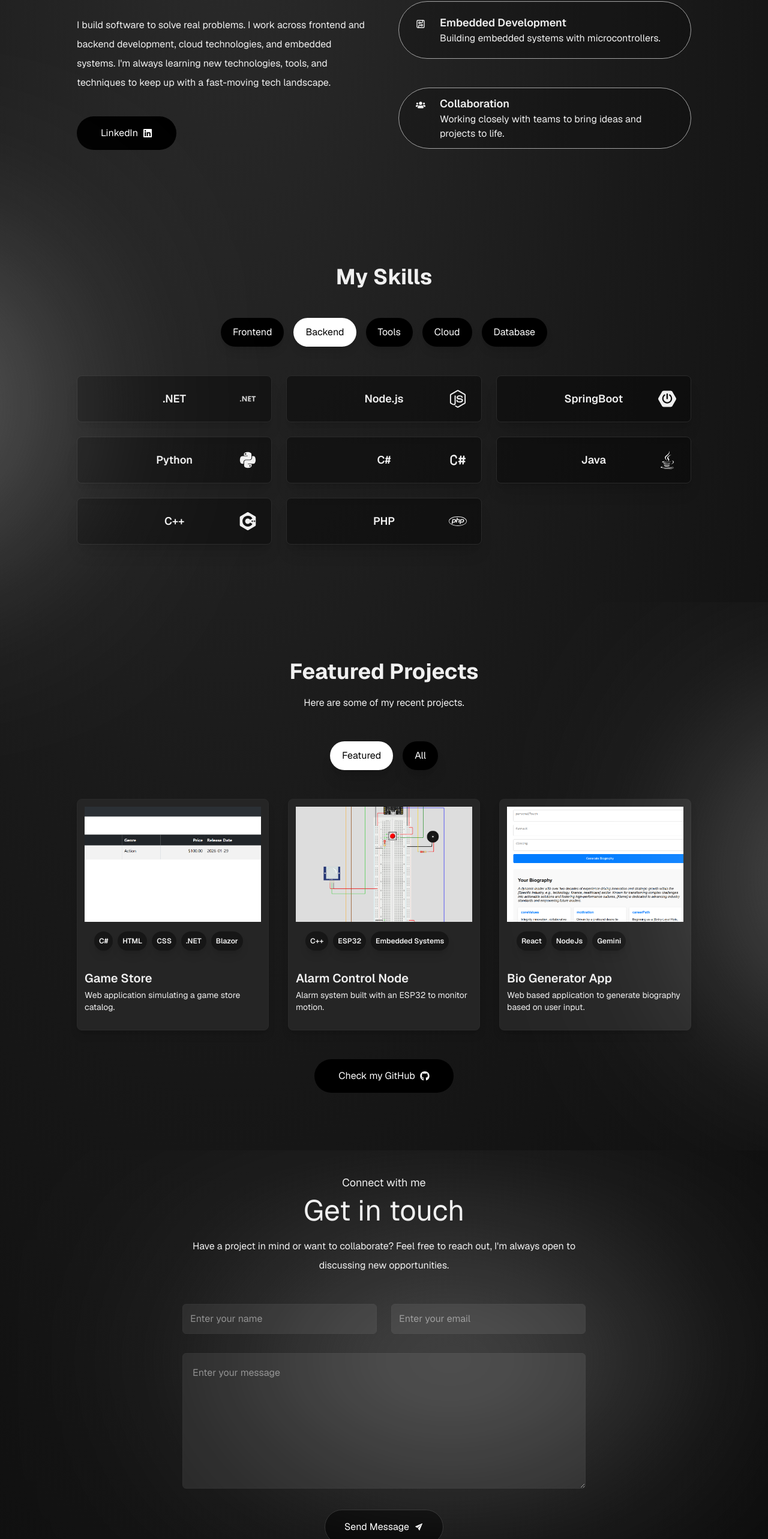
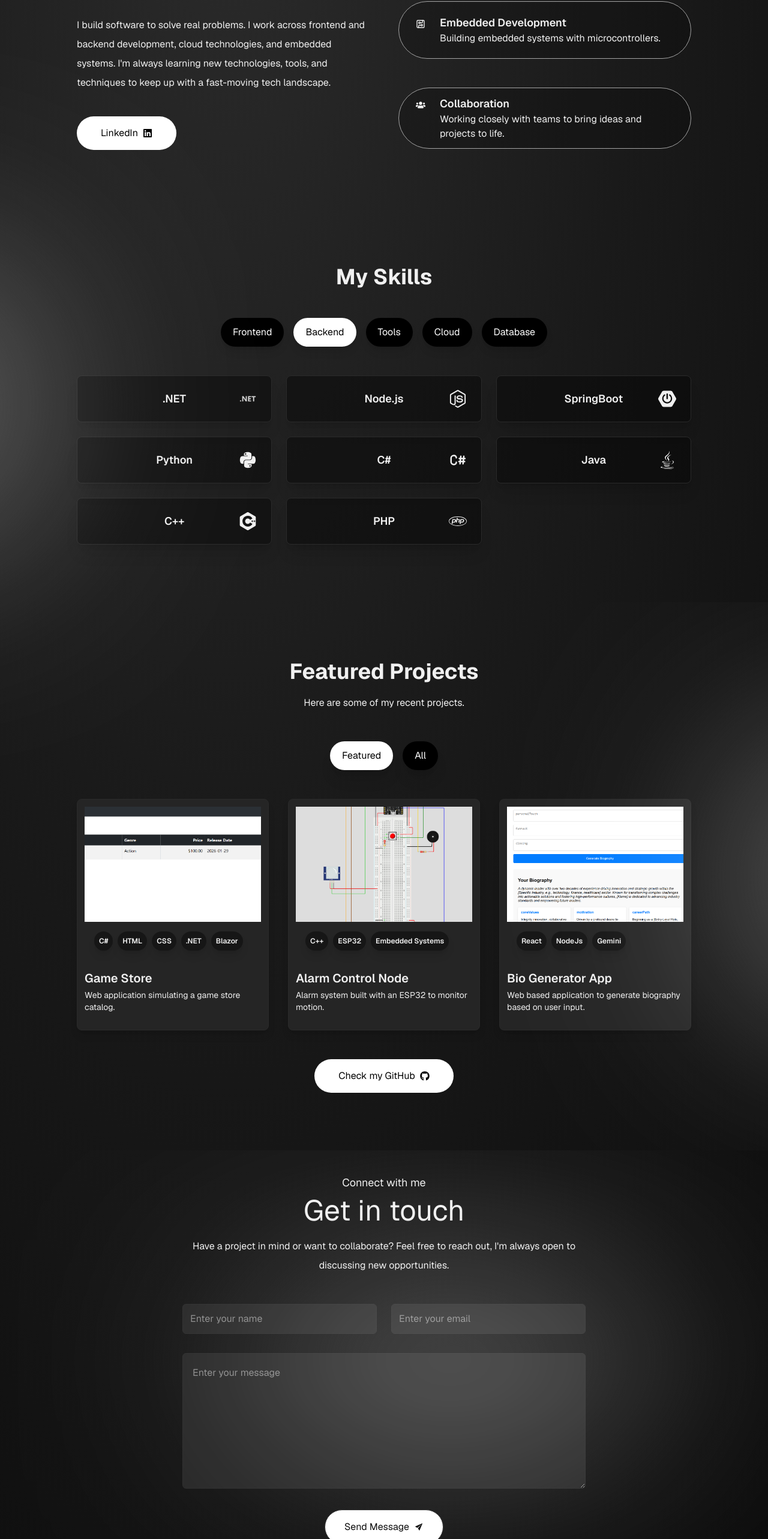
Before and after one commit to Gabriel-MRodrigues/Portfolio, a Next.js app: page / in a window 1280 px wide. Shown: the part 1134-3700 px from the top of the page at 60% size. Built offline with nearby package versions, Linux system fonts and the light colour scheme.

Commit message:
refactor: inverting button colors

```diff
--- a/app/components/AboutMe.jsx
+++ b/app/components/AboutMe.jsx
@@ -37,7 +37,7 @@ const AboutMe = () => {
               <a
                 href="https://www.linkedin.com/in/gabriel-mendes-rodrigues/"
                 target="_blank"
-                className="px-10 py-3 bg-black text-white rounded-full flex items-center gap-2 hover:bg-white hover:text-black duration-500"
+                className="px-10 py-3 bg-white text-black rounded-full flex items-center gap-2 hover:bg-black hover:text-white duration-500"
               >
                 LinkedIn
                 <FaLinkedin />
--- a/app/components/Contact.jsx
+++ b/app/components/Contact.jsx
@@ -75,7 +75,7 @@ const Contact = () => {
         ></textarea>
 
         <button
-          className="py-3 px-8 w-max flex items-center justify-between gap-2 border border-[var(--color-border)] bg-black text-white rounded-full mx-auto hover:bg-white hover:text-black duration-500 cursor-pointer"
+          className="py-3 px-8 w-max flex items-center justify-between gap-2 border border-[var(--color-border)] bg-white text-black rounded-full mx-auto hover:bg-black hover:text-white duration-500 cursor-pointer"
           type="submit"
           disabled={isSubmitting}
         >
--- a/app/components/Projects.jsx
+++ b/app/components/Projects.jsx
@@ -138,7 +138,7 @@ const Projects = () => {
           <a
             href="https://github.com/Gabriel-MRodrigues"
             target="_blank"
-            className="inline-flex px-10 py-3 rounded-full bg-black text-white items-center justify-center gap-2 hover:bg-white hover:text-black duration-500"
+            className="inline-flex px-10 py-3 rounded-full bg-white text-black items-center justify-center gap-2 hover:bg-black hover:text-white duration-500"
           >
             Check my GitHub <FaGithub />
           </a>
```
